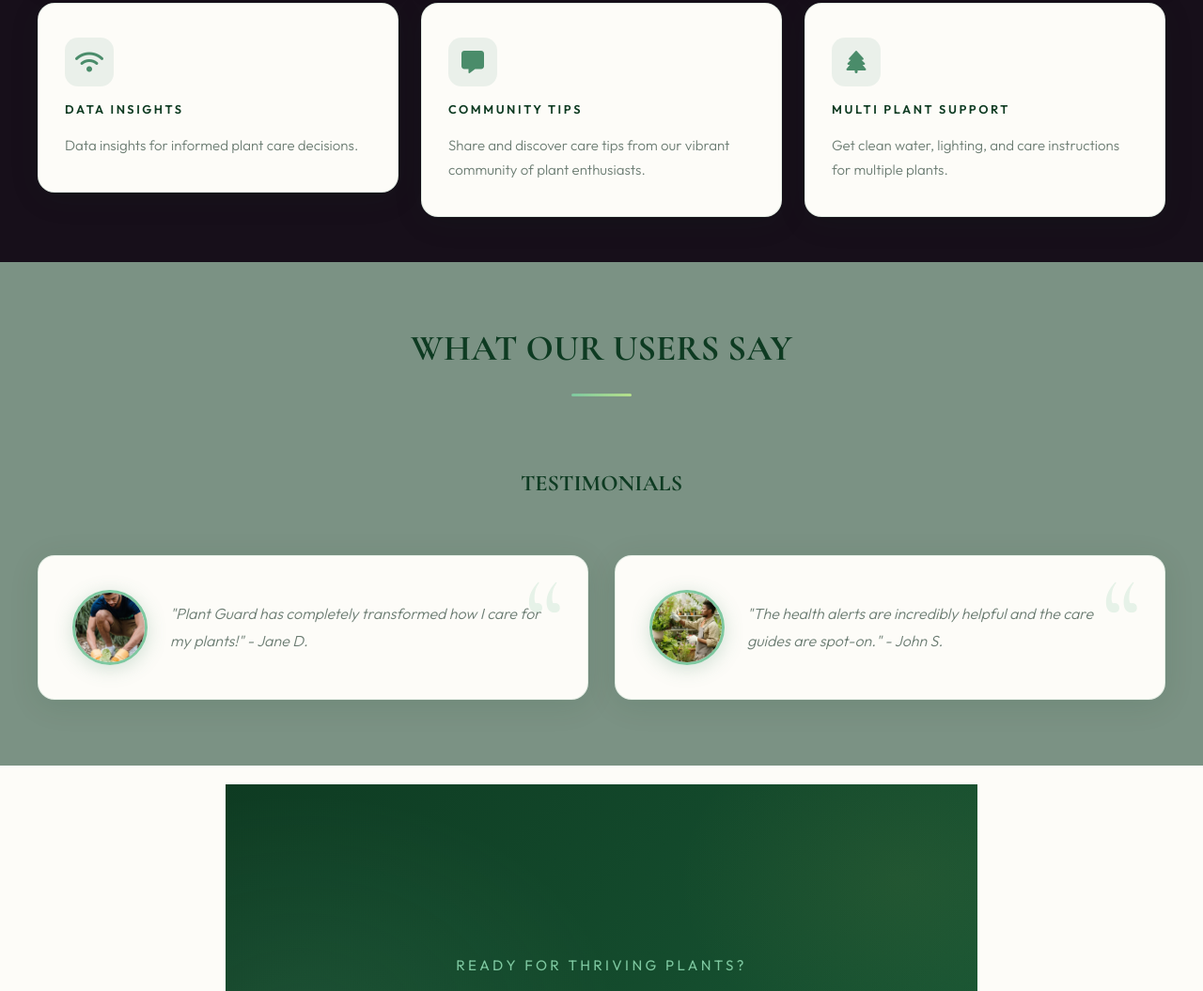
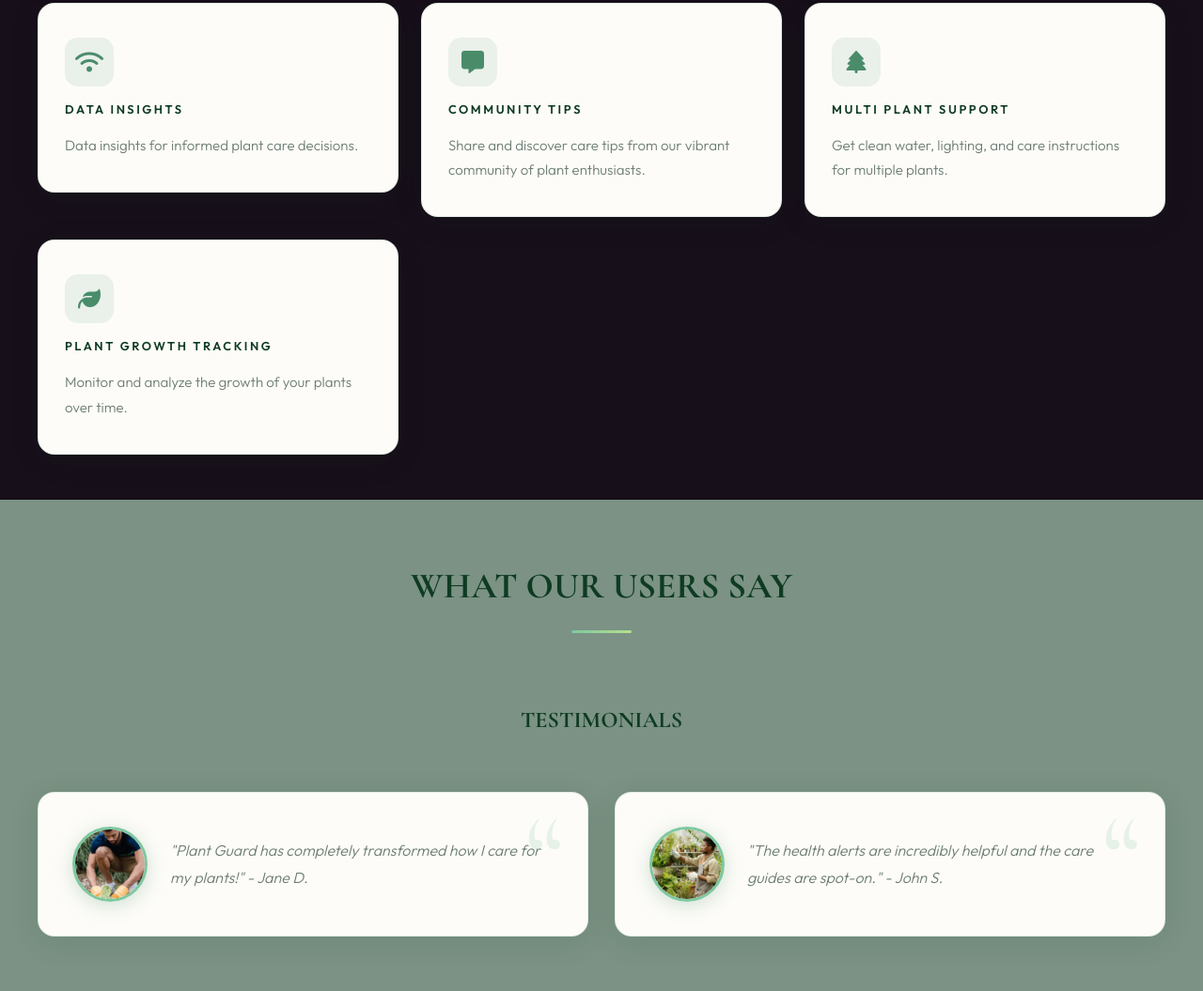
Before and after one commit to emmanuelouma16160/Multi-Column-Landing-Page, a plain HTML site: page index.html in a window 1280 px wide. Shown: the part 919-1974 px from the top of the page at 94% size. Drawn offline with nearby package versions, Linux system fonts and the light colour scheme.

Commit message:
feat: added a div containing plant growth tracking

```diff
--- a/index.html
+++ b/index.html
@@ -57,11 +57,11 @@
                     <h1>MULTI PLANT SUPPORT</h1>
                     <p>Get clean water, lighting, and care instructions for multiple plants.</p>
                     </div>
-                        <!-- <div class="tips">
+                        <div class="tips">
                     <i class="fa fa-leaf"></i>
                     <h1>PLANT GROWTH TRACKING</h1>
                     <p>Monitor and analyze the growth of your plants over time.</p>
-                </div> -->
+                </div>
 
 
     </section >
```
